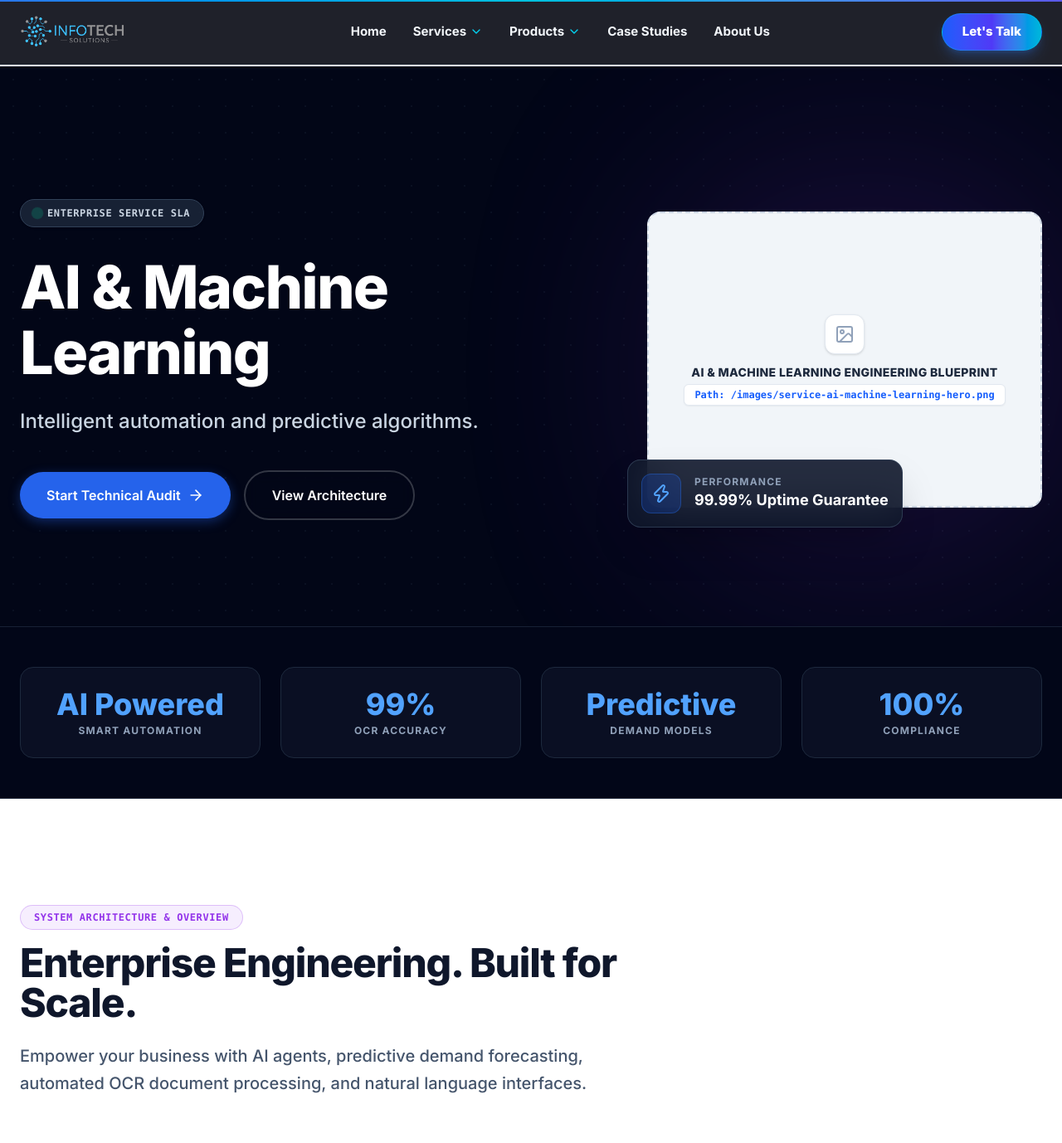
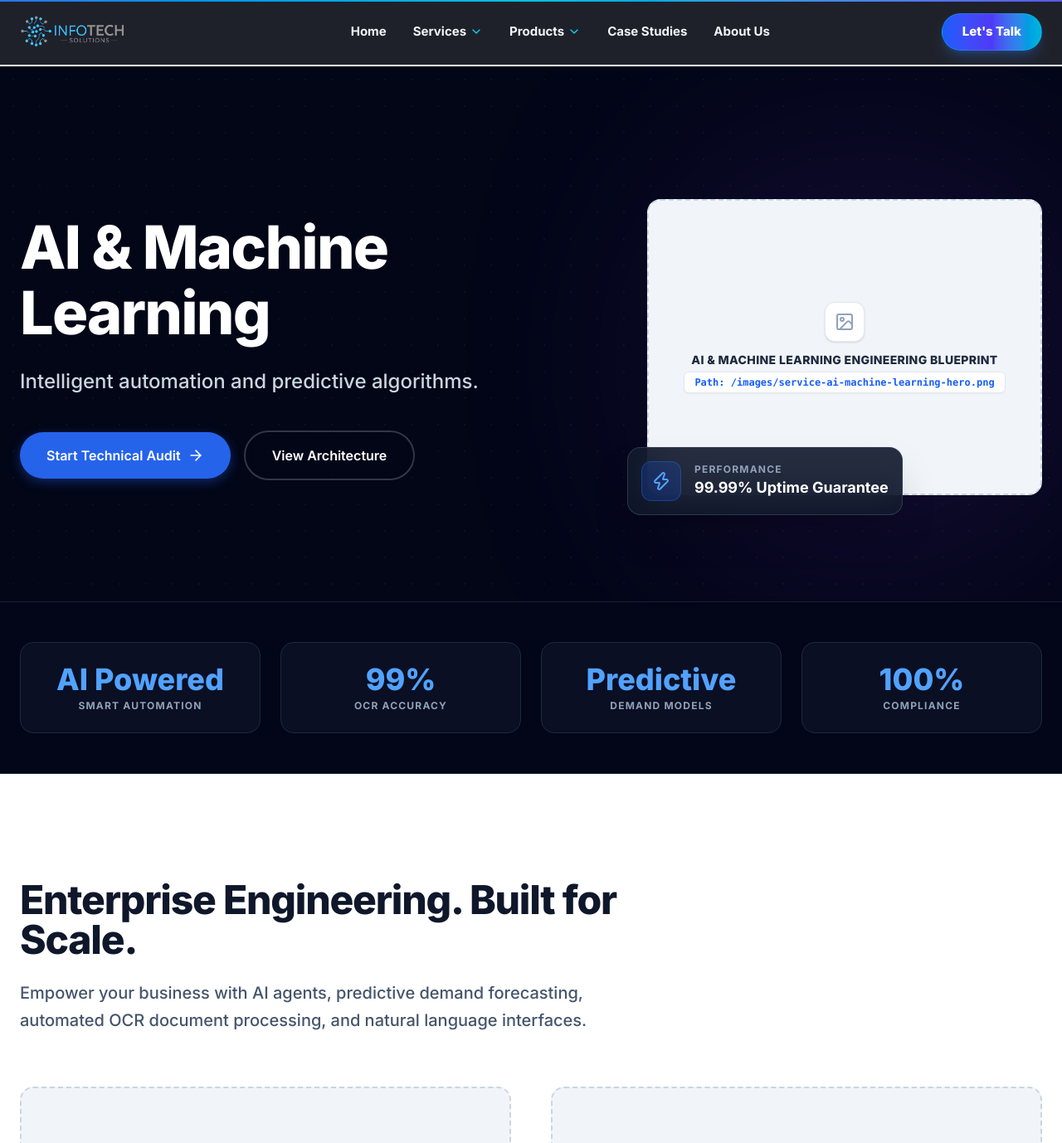
Before and after one commit to mansoor-farooq/InfoTech-web, a Next.js app: page /services/ai-and-machine-learning in a window 1280 px wide. Shown: the top 1378 px of the page at 83% size. Built offline with nearby package versions, Linux system fonts and the light colour scheme.

Commit message:
Remove unnecessary top pill badges from all service and product pages

```diff
--- a/app/products/[slug]/page.jsx
+++ b/app/products/[slug]/page.jsx
@@ -62,14 +62,7 @@ export default async function ProductDetailPage({ params }) {
                       className="object-contain p-2"
                     />
                   </div>
-                ) : (
-                  <div
-                    className="inline-block px-4 py-1.5 rounded-full text-sm font-bold mb-6 uppercase tracking-wider shadow-sm animate-scale-up"
-                    style={{ backgroundColor: `${product.accent}20`, color: product.accent }}
-                  >
-                    {product.title}
-                  </div>
-                )}
+                ) : null}
 
                 <h1 className="text-4xl md:text-5xl lg:text-6xl font-extrabold text-slate-900 tracking-tight leading-tight mb-6">
                   {product.title}
--- a/app/products/cartivo/page.jsx
+++ b/app/products/cartivo/page.jsx
@@ -31,9 +31,6 @@ export default function CartivoPage() {
                     priority
                   />
                 </div>
-                <span className="inline-block px-4 py-1.5 rounded-full text-xs font-extrabold uppercase tracking-widest text-emerald-400 bg-emerald-500/10 border border-emerald-500/20">
-                  Flagship Platform
-                </span>
               </div>
 
               <h1 className="text-5xl md:text-7xl font-extrabold tracking-tight leading-[1.1] mb-6">
--- a/components/ServicePageTemplate.jsx
+++ b/components/ServicePageTemplate.jsx
@@ -27,11 +27,6 @@ export default function ServicePageTemplate({ data }) {
 
               {/* Left Column: Heading & CTAs */}
               <div className="lg:col-span-7 animate-fade-up">
-                <div className="inline-flex items-center gap-2 px-4 py-2 rounded-full bg-slate-800/80 border border-slate-700 text-xs font-mono font-bold mb-8 shadow-sm">
-                  <span className="w-2 h-2 rounded-full bg-emerald-400 animate-ping" />
-                  <span className="text-slate-300 uppercase tracking-wider">Enterprise Service SLA</span>
-                </div>
-
                 <h1 className="text-4xl sm:text-5xl lg:text-7xl font-extrabold text-white tracking-tight leading-[1.1] mb-6">
                   {data.title}
                 </h1>
@@ -113,9 +108,6 @@ export default function ServicePageTemplate({ data }) {
 
             {/* Section Header */}
             <div className="max-w-3xl mb-16 animate-fade-up">
-              <span className="inline-block px-4 py-1.5 rounded-full text-xs font-bold font-mono uppercase tracking-wider mb-4 border" style={{ color: data.accent, backgroundColor: `${data.accent}15`, borderColor: `${data.accent}40` }}>
-                System Architecture & Overview
-              </span>
               <h2 className="text-4xl md:text-5xl font-extrabold text-slate-900 tracking-tight mb-6">
                 Enterprise Engineering. Built for Scale.
               </h2>
```
